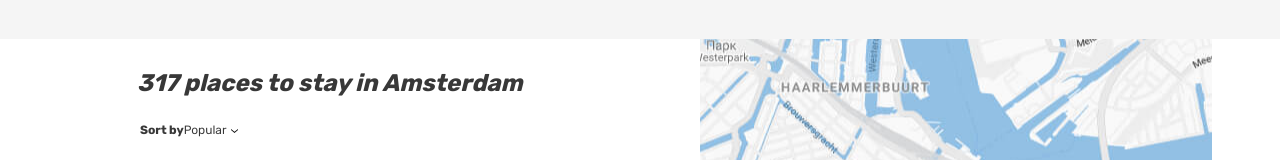
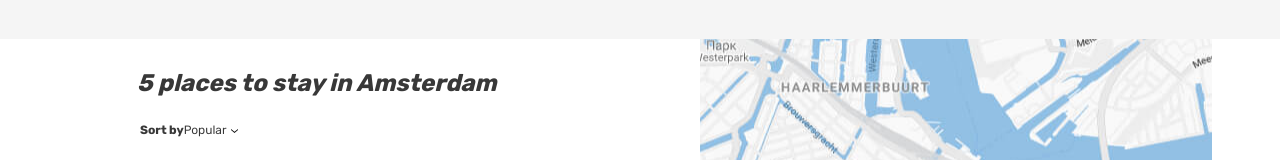
Before and after one commit to htmlacademy-react/165974-six-cities-3, a React (Vite) app: page / in a window 1280 px wide. Shown: the part 146-306 px from the top of the page. Built offline with nearby package versions, Linux system fonts and the light colour scheme.

Commit message:
Исправит подсчет количества предложений

```diff
--- a/src/components/app/app.tsx
+++ b/src/components/app/app.tsx
@@ -2,13 +2,12 @@ import ListingPage from '../../pages/listing-page/listing-page';
 import { ListingItem } from '../../data/data';
 
 type AppProps = {
-  placesFoundCount: number;
   listingData: ListingItem[];
 }
 
-function App({placesFoundCount, listingData}: AppProps): JSX.Element {
+function App({listingData}: AppProps): JSX.Element {
   return (
-    <ListingPage placesFoundCount={placesFoundCount} listingData={listingData} />
+    <ListingPage listingData={listingData} />
   );
 }
 
--- a/src/data/data.ts
+++ b/src/data/data.ts
@@ -61,7 +61,3 @@ export const listingData: ListingItem[] = [
     isFavorite: true,
   },
 ];
-
-export const Setting = {
-  PlacesFoundCount: 317,
-};
--- a/src/index.tsx
+++ b/src/index.tsx
@@ -1,7 +1,7 @@
 import React from 'react';
 import ReactDOM from 'react-dom/client';
 import App from './components/app/app';
-import { Setting, listingData } from './data/data';
+import { listingData } from './data/data';
 
 const root = ReactDOM.createRoot(
   document.getElementById('root') as HTMLElement
@@ -9,6 +9,6 @@ const root = ReactDOM.createRoot(
 
 root.render(
   <React.StrictMode>
-    <App placesFoundCount={Setting.PlacesFoundCount} listingData={listingData} />
+    <App listingData={listingData} />
   </React.StrictMode>
 );
--- a/src/pages/listing-page/listing-page.tsx
+++ b/src/pages/listing-page/listing-page.tsx
@@ -2,11 +2,10 @@ import ListingCardComponent from '../../components/listing-card/listing-card';
 import { ListingItem } from '../../data/data';
 
 type ListingPageProps = {
-  placesFoundCount: number;
   listingData: ListingItem[];
 }
 
-function ListingPage({placesFoundCount, listingData}: ListingPageProps): JSX.Element {
+function ListingPage({listingData}: ListingPageProps): JSX.Element {
   return (
     <div className="page page--gray page--main">
 
@@ -85,7 +84,7 @@ function ListingPage({placesFoundCount, listingData}: ListingPageProps): JSX.Ele
             <section className="cities__places places">
               <h2 className="visually-hidden">Places</h2>
 
-              <b className="places__found">{placesFoundCount} places to stay in Amsterdam</b>
+              <b className="places__found">{listingData.length} places to stay in Amsterdam</b>
 
               <form className="places__sorting" action="#" method="get">
                 <span className="places__sorting-caption">Sort by</span>
```
